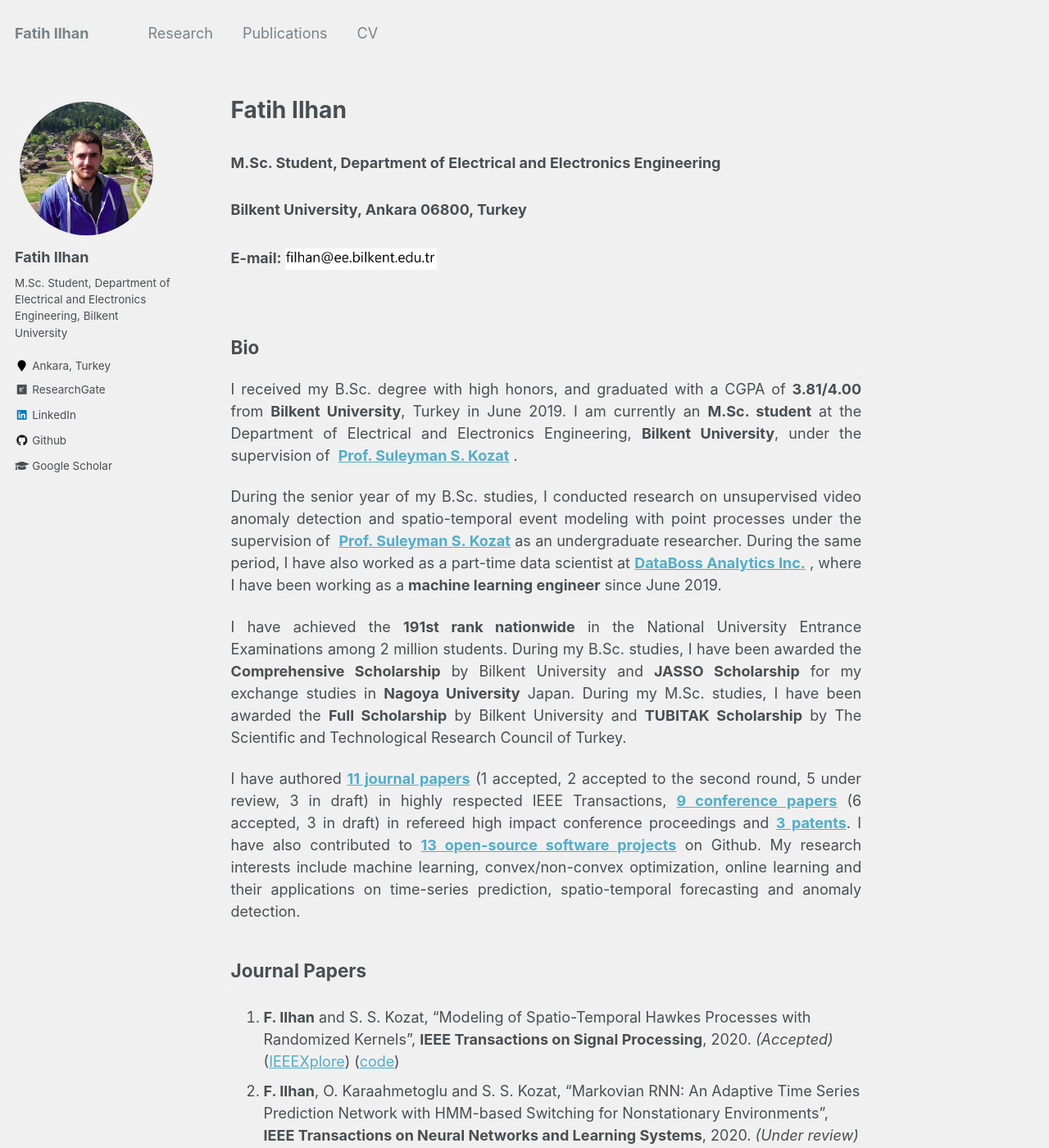
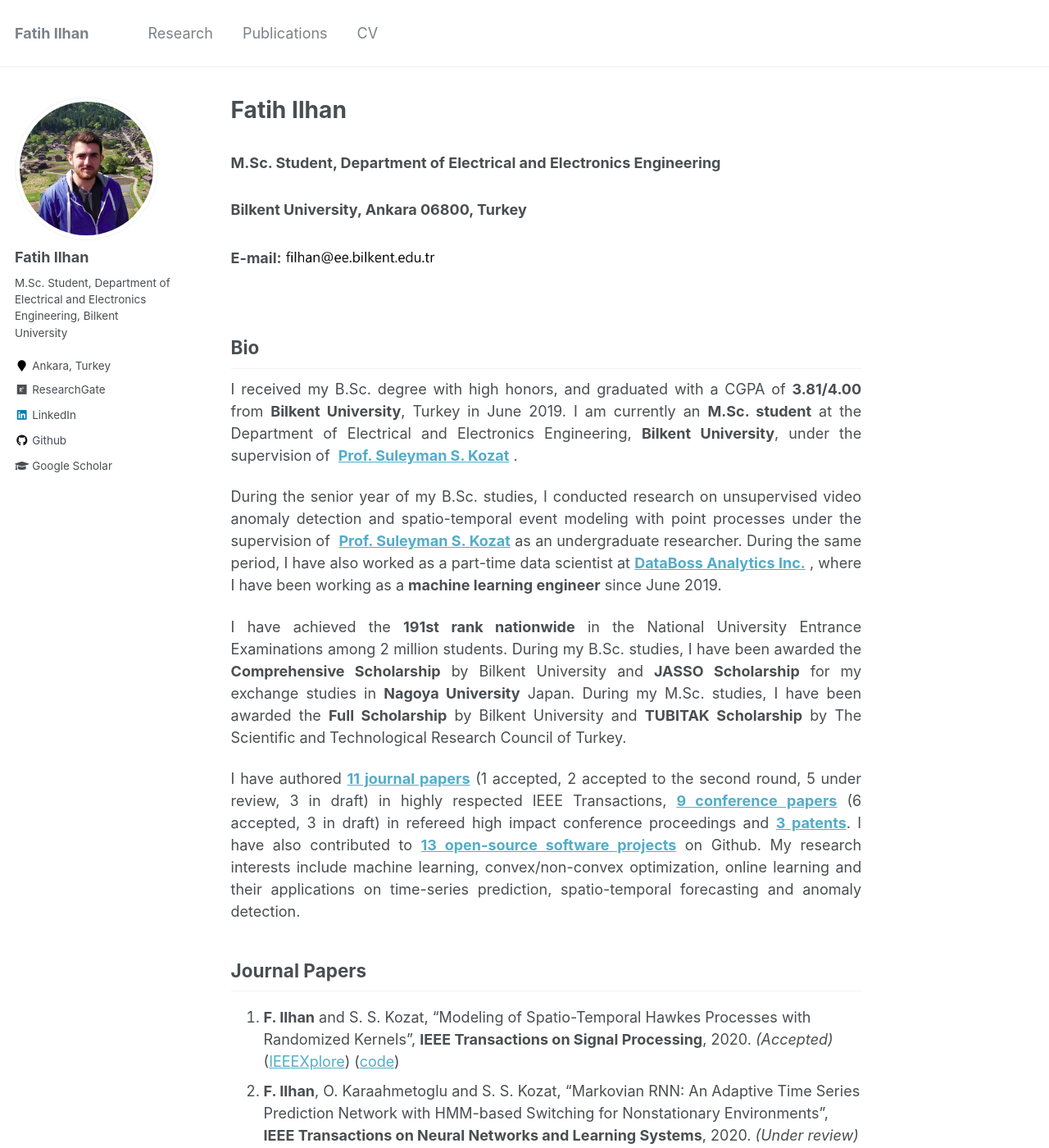
Before and after one commit to fatih-ilhan/fatih-ilhan.github.io, a Jekyll site: the page built from _pages/about.md, in a window 1280 px wide and 1400 px high. Shown: the whole window at 82% size. Built offline with Jekyll 4.4.1, drawn with Linux system fonts in a browser that asks for light colours.

Commit message:
Update _variables.scss

```diff
--- a/_sass/_variables.scss
+++ b/_sass/_variables.scss
@@ -53,8 +53,8 @@
 $light-gray                 : mix(#fff, $gray, 50%);
 $lighter-gray               : mix(#fff, $gray, 90%);
 
-$body-color                 : #fff;
-$background-color           : #f0f0f0;
+$body-color                 : #0f0f0f;
+$background-color           : #fff;
 $code-background-color      : #fafafa;
 $code-background-color-dark : $light-gray;
 $text-color                 : $dark-gray;
```
